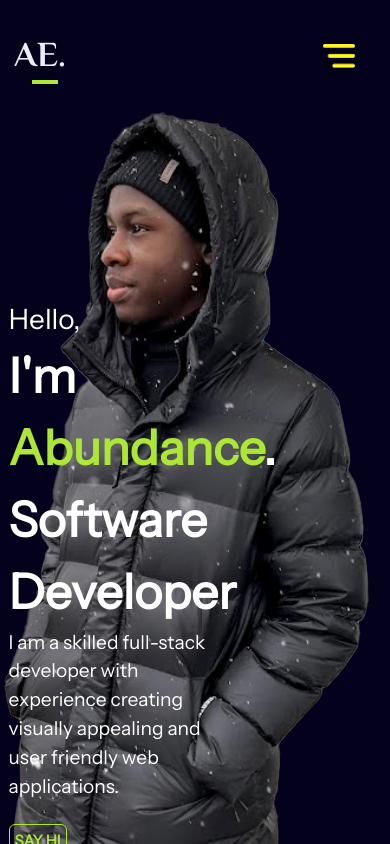
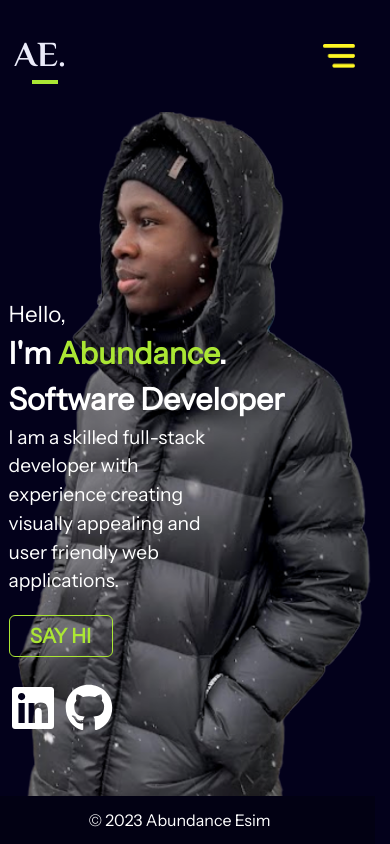
Before and after one commit to abundanceesim/website-portfolio, a React (Create React App) app in the folder client/: page / in a window 390 px wide. Shown: the top 844 px of the page. Built offline with nearby package versions, Linux system fonts and the light colour scheme.

Commit message:
Enable home buttons for mobile view

```diff
--- a/client/src/App.css
+++ b/client/src/App.css
@@ -275,7 +275,7 @@ ul.nav-menu > a {
   }
 
   .bg {
-    height: max-content;
+    /* height: max-content; */
   }
 
   .contact-form {
@@ -429,18 +429,27 @@ ul.nav-menu > a {
   }
 
   #content-wrap {
+    position: relative; /*added to fix z-index issue with home buttons*/
+    z-index: 0; /*added to fix z-index issue with home buttons*/
     width: 100vw;
+    height: 100vh;
+    /* overflow-y: hidden; */
   }
 
   .nav-menu {
     position: absolute;
     flex-direction: column;
-    background: black;
+    background: #03011b;
+    height: 100vh;
+    width: 100vw;
     z-index: 2;
-    top: 5rem;
-    right: 1.4rem;
-    min-width: 15rem;
-    border-radius: 1rem;
+    top: 5.5rem;
+    right: 0rem;
+    text-align: center;
+    overflow: hidden;
+    /* justify-content: center; */
+    /* min-width: 15rem; */
+    /* border-radius: 1rem; */
   }
 
   .nav-container {width: 100%;}
@@ -450,19 +459,41 @@ ul.nav-menu > a {
   #intro {
     width: 100vw;
     overflow-x: hidden;
-    z-index: -2;
+    height: calc(100vh - 10rem);
+    z-index: -1;
   }
 
-  .bg { right: -2rem }
+  .bg { height: 100vh; right: -2rem; z-index: -5;}
+
+  .introName, .introText {
+    font-size: 1.9rem;
+  }
+
+  .hello {
+    font-size: 1.4rem;
+  }
 
   .introPara {
     width: 55vw;
     font-size: 1.2rem;
+    margin-bottom: 0px;
   }
 
   .introContent { padding-top: 22vh; }
 
-  .connect-btn { font-size: 1.4rem; }
+  .connect-btn {
+    margin-top: 0px !important;
+    padding-top: 2px !important;
+    font-size: 1.25rem !important;
+    width: 6.5rem !important;
+  }
+
+  .home-icon {
+    margin-top: 0px !important;
+  }
+  /* .home-btns {
+    z-index: 2 !important;
+  } */
 
   .name-and-email, .name, .email {
     display: block;
--- a/client/src/pages/Home.jsx
+++ b/client/src/pages/Home.jsx
@@ -23,6 +23,7 @@ export default function Home() {
           I am a skilled full-stack developer with experience creating visually
           appealing and user friendly web applications.
         </p>
+        <div className="home-btns">
           <a
             className="mt-2 btn btn-outline-primary github-source-btn connect-btn"
             style={{ width: "fit-content" }}
@@ -32,11 +33,15 @@ export default function Home() {
           </a>
           <div className="d-flex gap-2 align-items-center">
             <a href="http://www.linkedin.com/in/abundance-esim">
-            <FaLinkedin className="mt-3 home-icon" style={{ color: "white" }} />
+              <FaLinkedin
+                className="mt-3 home-icon"
+                style={{ color: "white" }}
+              />
             </a>
             <a href="https://github.com/abundanceesim">
               <FaGithub className="mt-3 home-icon" style={{ color: "white" }} />
             </a>
+          </div>
         </div>
 
         <img className="bg" src={me} alt="abundance-esim" />
```
Lines whose indentation alone changed are shown as unchanged.
